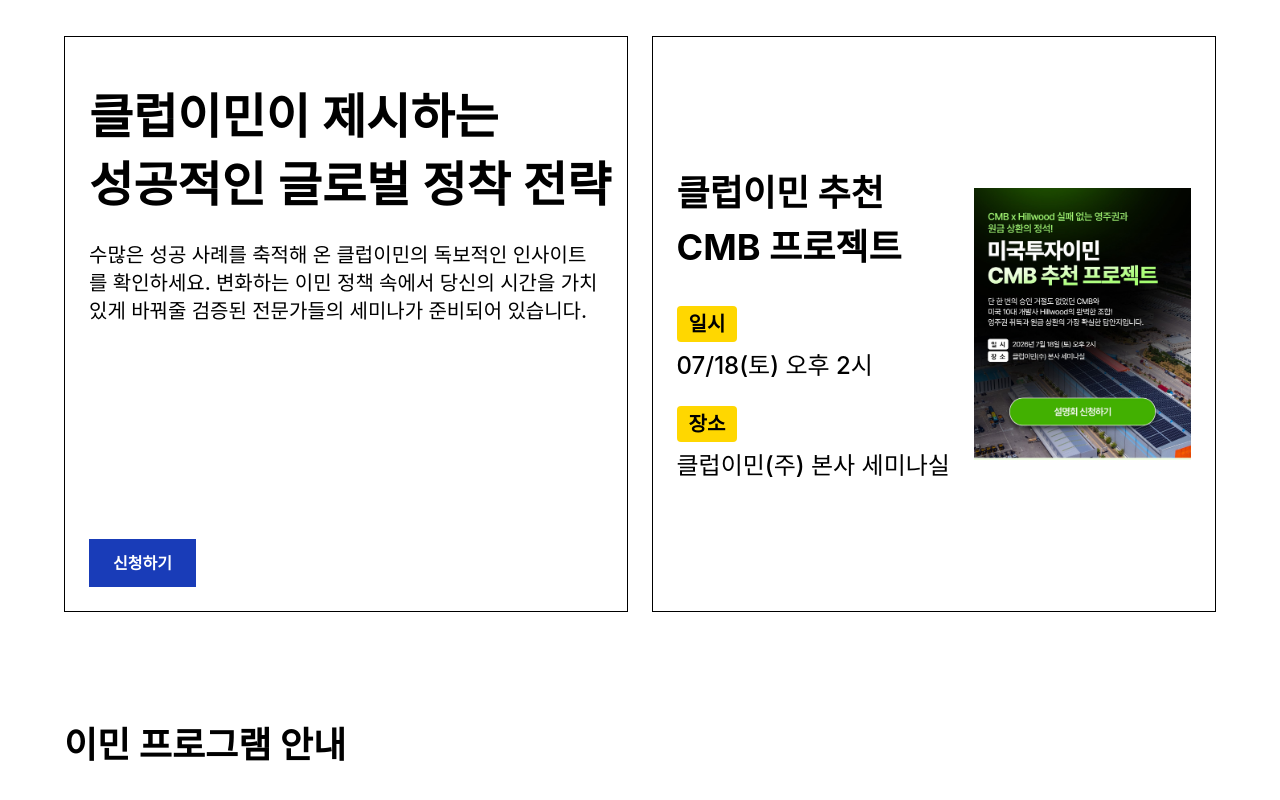
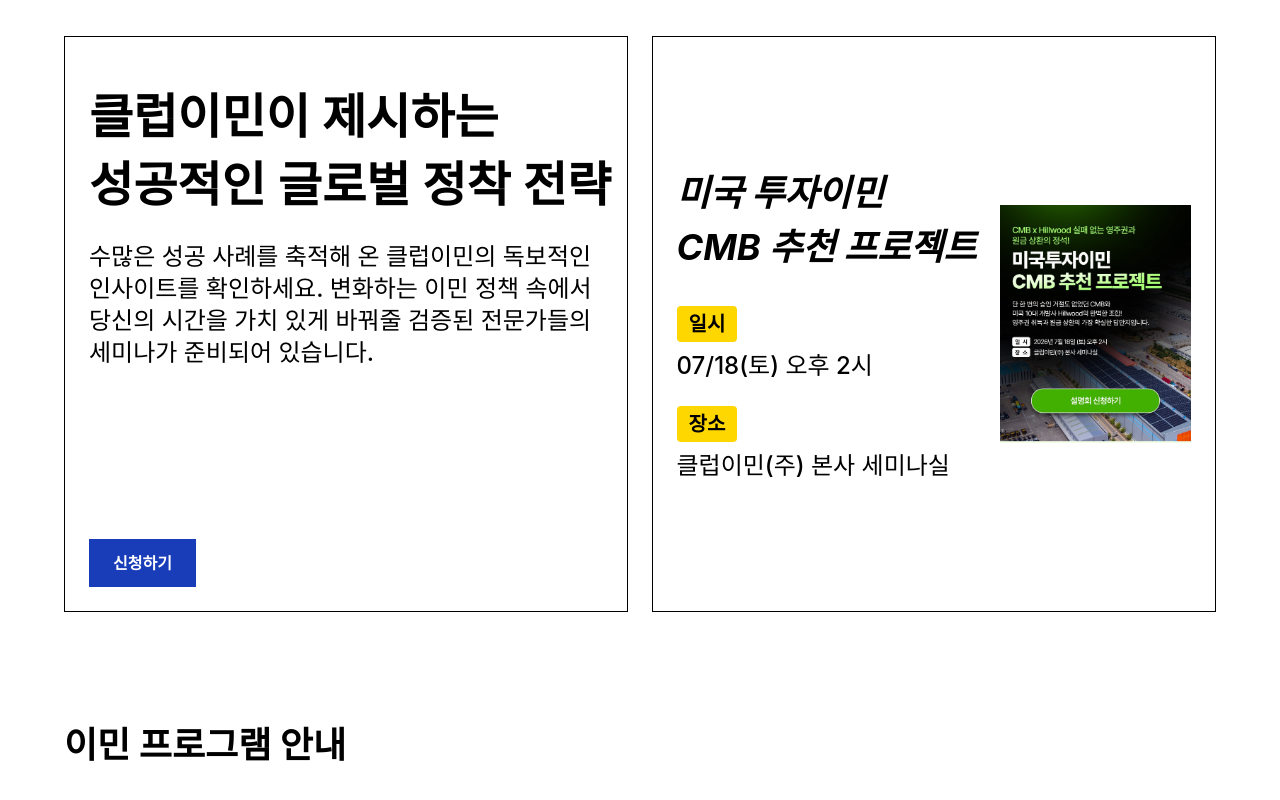
Before and after one commit to HochanKim/vite-project, a React (Vite) app: page / in a window 1280 px wide. Shown: the part 962-1762 px from the top of the page. Built offline with nearby package versions, Linux system fonts and the light colour scheme.

Commit message:
26.07.17 - 월간 행사 섹션 일부 수정 작업

```diff
--- a/src/components/mainPage/MonthlyEvent.jsx
+++ b/src/components/mainPage/MonthlyEvent.jsx
@@ -21,7 +21,7 @@
 
 const bannerText02 =`
     font-medium
-    text-xl`;
+    text-2xl`;
 
 const eventText =`
     font-medium
@@ -69,7 +69,7 @@
                     {monthEvent.map((event) => (
                         <div key={event.id} className={`flex`}>
                             <div className={`${rightEvents} px-6`}>
-                                <h2 className='title-tag'>
+                                <h2 className='title-tag italic'>
                                     {event.title01}
                                     <br />
                                     {event.title02}
--- a/src/data/monthEvent.js
+++ b/src/data/monthEvent.js
@@ -10,8 +10,9 @@
         type: "image",
         src: event01,
         alt: '0718 행사 포스터',
-        title01: "클럽이민 추천",
-        title02: "CMB 프로젝트",
+
+        title01: "미국 투자이민",
+        title02: "CMB 추천 프로젝트",
         yymmddtt: "07/18(토) 오후 2시",
         site: "클럽이민(주) 본사 세미나실",
     },
```
